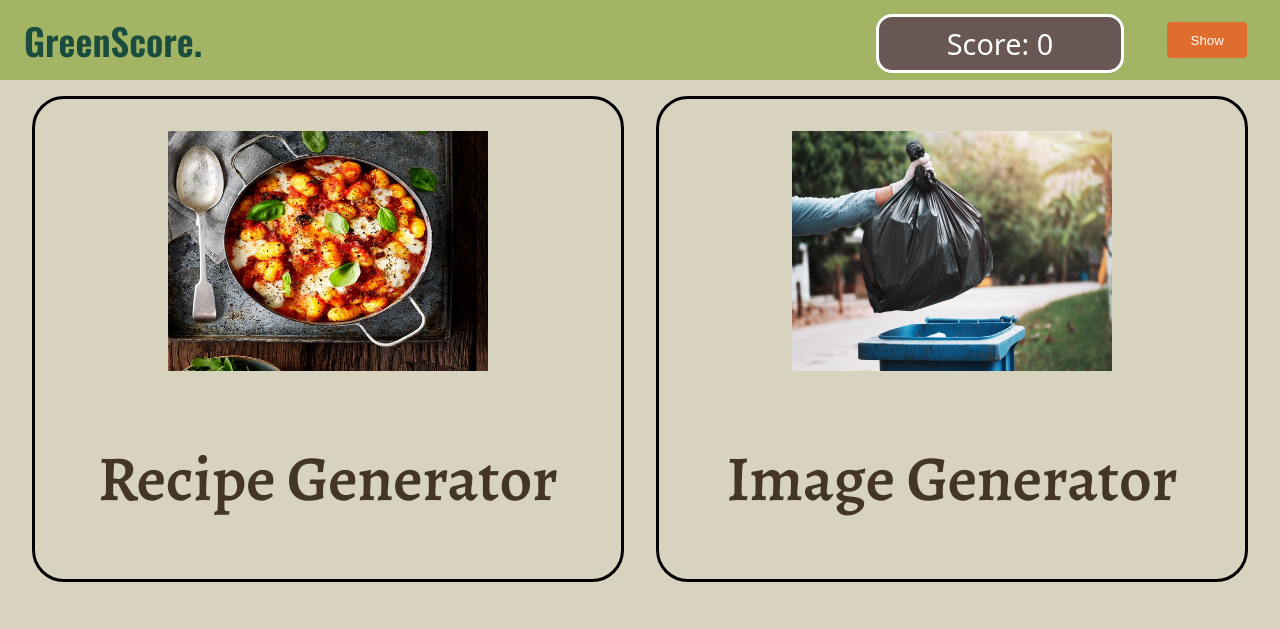
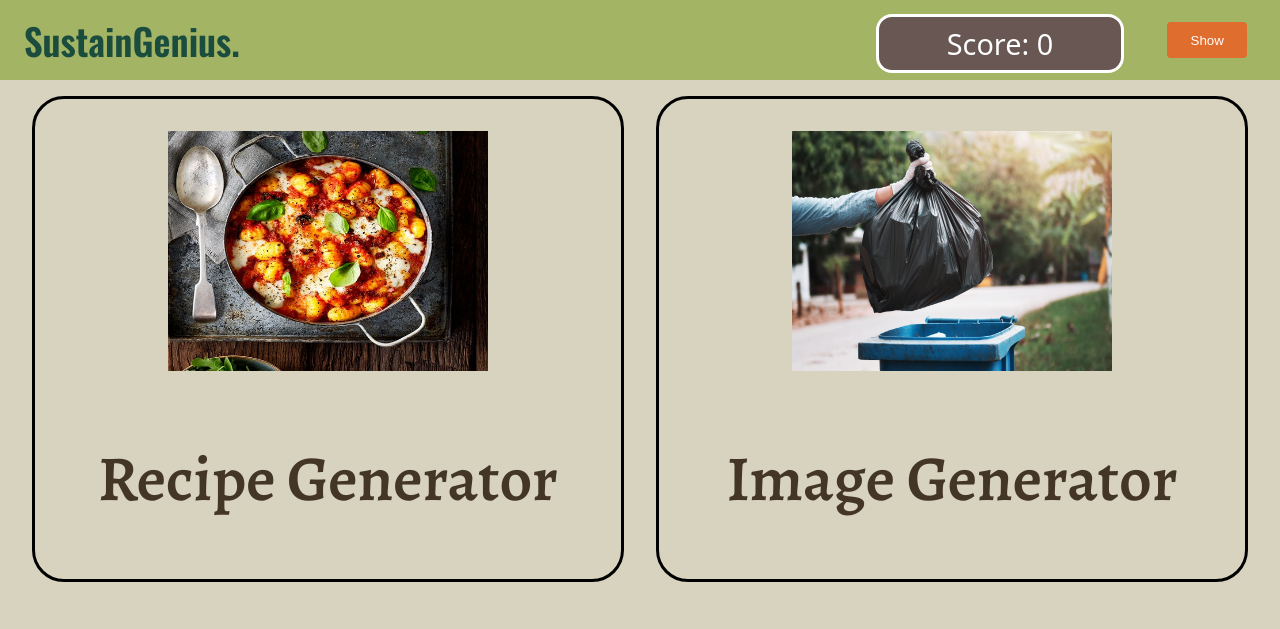
Before and after one commit to AdityaKulkarni2706/RevUC-Tool, a Flask app: page /home in a window 1280 px wide. Shown: the top 629 px of the page. Run offline with Flask 3, Linux system fonts and the light colour scheme; some web fonts are replaced.

Commit message:
final-commit-1

```diff
--- a/app.py
+++ b/app.py
@@ -13,7 +13,7 @@ CORS(app, supports_credentials=True)
 app.secret_key = "102394020"
 app.config['SESSION_COOKIE_SAMESITE'] = 'Lax'
 app.config['SESSION_COOKIE_SECURE'] = False  # Set to True in production
-app.config['SESSION_COOKIE_HTTPONLY'] = True
+
 
 global current_user
 @app.route('/')
@@ -155,8 +155,10 @@ def render_recipe_page():
 @app.route('/get_score')
 
 def get_score():
+
+    print(session)
     username = session['username']
-    print(session)
+
     score = functions.fetch_score(username)
 
     return {"score" : int(score[0])}
--- a/templates/home.html
+++ b/templates/home.html
@@ -21,7 +21,7 @@
 
     <div id="top-bar">
         <div class="top-elem">
-            <h1 id="top-title">GreenScore.</h1>
+            <h1 id="top-title">SustainGenius.</h1>
         </div>
 
 
--- a/templates/login.html
+++ b/templates/login.html
@@ -153,7 +153,7 @@ body {
 <body>
 
     <div id="top-bar">
-        <h1 id="top-title">ForVerde.</h1>
+        <h1 id="top-title">SustainGenius.</h1>
     </div>
 
     <div id="mid-container">
--- a/templates/signup.html
+++ b/templates/signup.html
@@ -153,7 +153,7 @@ body {
 <body>
 
     <div id="top-bar">
-        <h1 id="top-title">ForVerde.</h1>
+        <h1 id="top-title">SustainGenius.</h1>
     </div>
 
     <div id="mid-container">
```
Also changed, not shown: database.db, static/generated_image.jpg.
